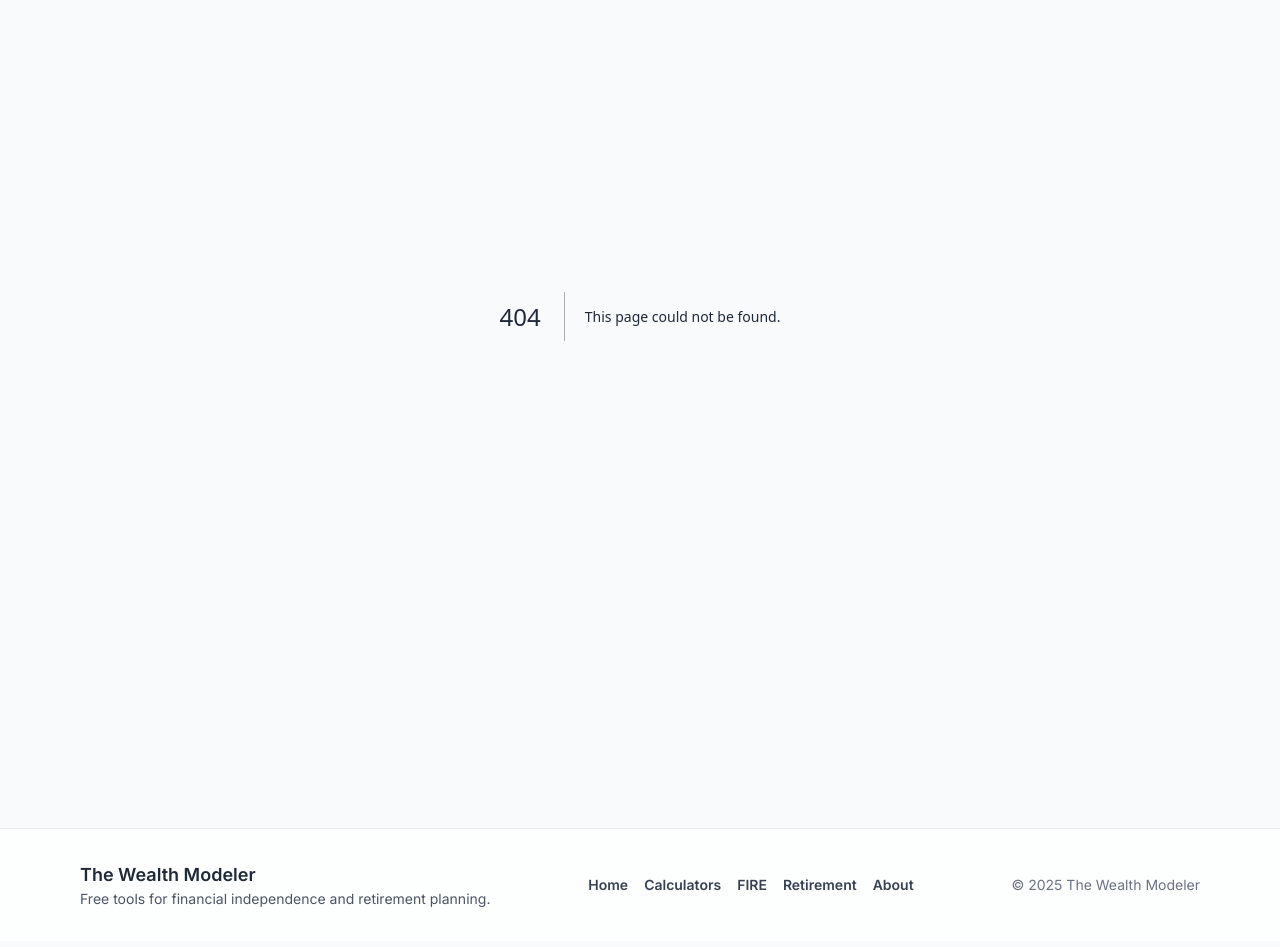
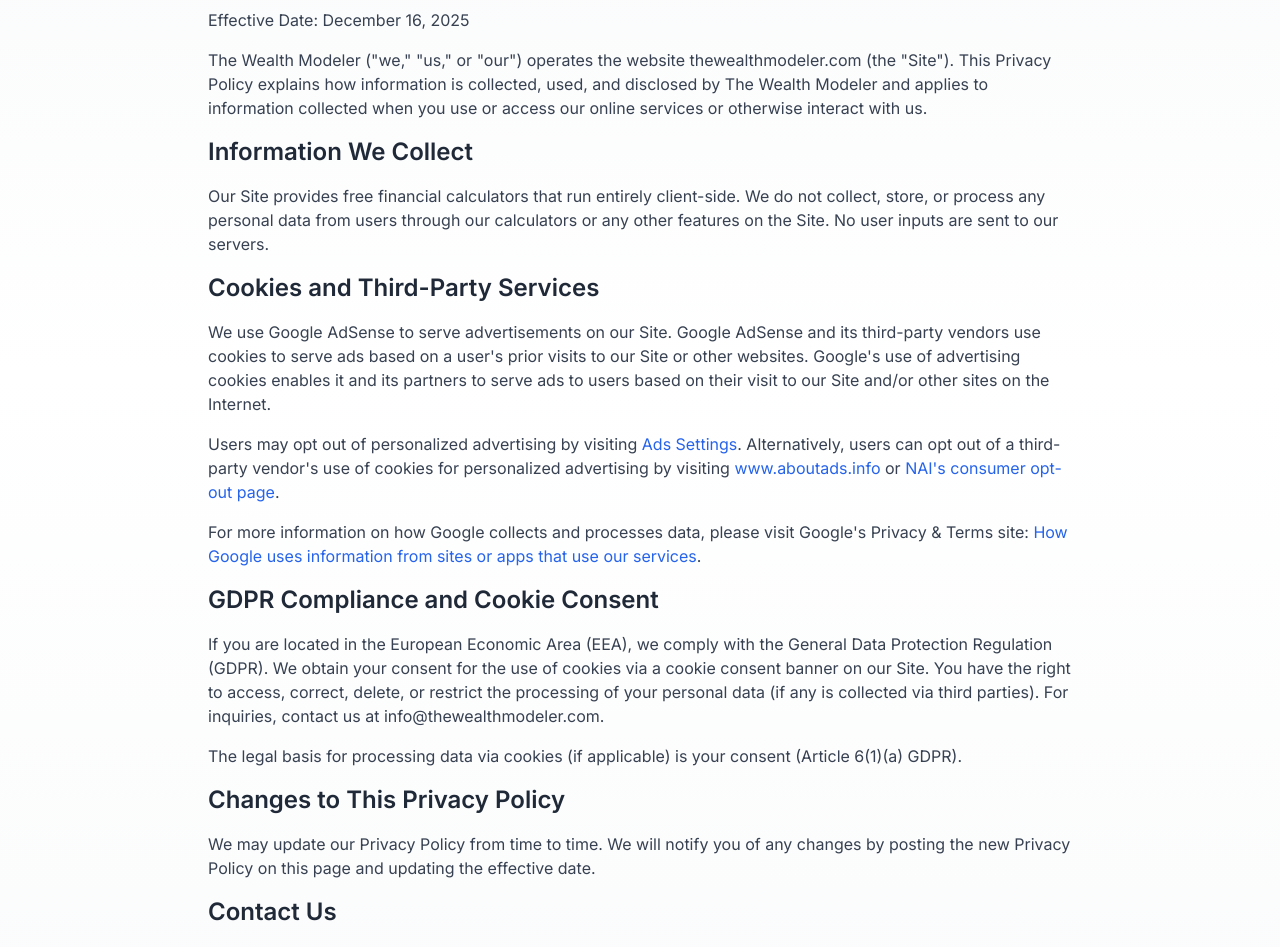
Before and after one commit to alexcanchaya-dotcom/thewealthmodeler, a Next.js app: page /privacy in a window 1280 px wide. Before the commit this address had no page. Shown: the part 200-1147 px from the top of the page. Built offline with nearby package versions, Linux system fonts and the light colour scheme.

Commit message:
Add Privacy Policy page for Google AdSense compliance

```diff
--- /dev/null
+++ b/src/app/privacy/page.tsx
@@ -0,0 +1,45 @@
+// src/app/privacy/page.tsx
+import React from 'react';
+
+export default function PrivacyPage() {
+  return (
+    <div className="container mx-auto px-4 py-8 max-w-4xl">
+      <h1 className="text-3xl font-bold mb-6">Privacy Policy</h1>
+      <p className="mb-4 text-gray-700">
+        Effective Date: December 16, 2025
+      </p>
+      <p className="mb-4 text-gray-700">
+        The Wealth Modeler (&quot;we,&quot; &quot;us,&quot; or &quot;our&quot;) operates the website thewealthmodeler.com (the &quot;Site&quot;). This Privacy Policy explains how information is collected, used, and disclosed by The Wealth Modeler and applies to information collected when you use or access our online services or otherwise interact with us.
+      </p>
+      <h2 className="text-2xl font-semibold mb-4">Information We Collect</h2>
+      <p className="mb-4 text-gray-700">
+        Our Site provides free financial calculators that run entirely client-side. We do not collect, store, or process any personal data from users through our calculators or any other features on the Site. No user inputs are sent to our servers.
+      </p>
+      <h2 className="text-2xl font-semibold mb-4">Cookies and Third-Party Services</h2>
+      <p className="mb-4 text-gray-700">
+        We use Google AdSense to serve advertisements on our Site. Google AdSense and its third-party vendors use cookies to serve ads based on a user&apos;s prior visits to our Site or other websites. Google&apos;s use of advertising cookies enables it and its partners to serve ads to users based on their visit to our Site and/or other sites on the Internet.
+      </p>
+      <p className="mb-4 text-gray-700">
+        Users may opt out of personalized advertising by visiting <a href="https://www.google.com/settings/ads" className="text-blue-600 hover:underline">Ads Settings</a>. Alternatively, users can opt out of a third-party vendor&apos;s use of cookies for personalized advertising by visiting <a href="https://www.aboutads.info/choices/" className="text-blue-600 hover:underline">www.aboutads.info</a> or <a href="https://optout.networkadvertising.org/" className="text-blue-600 hover:underline">NAI&apos;s consumer opt-out page</a>.
+      </p>
+      <p className="mb-4 text-gray-700">
+        For more information on how Google collects and processes data, please visit Google&apos;s Privacy &amp; Terms site: <a href="https://policies.google.com/technologies/partner-sites" className="text-blue-600 hover:underline">How Google uses information from sites or apps that use our services</a>.
+      </p>
+      <h2 className="text-2xl font-semibold mb-4">GDPR Compliance and Cookie Consent</h2>
+      <p className="mb-4 text-gray-700">
+        If you are located in the European Economic Area (EEA), we comply with the General Data Protection Regulation (GDPR). We obtain your consent for the use of cookies via a cookie consent banner on our Site. You have the right to access, correct, delete, or restrict the processing of your personal data (if any is collected via third parties). For inquiries, contact us at info@thewealthmodeler.com.
+      </p>
+      <p className="mb-4 text-gray-700">
+        The legal basis for processing data via cookies (if applicable) is your consent (Article 6(1)(a) GDPR).
+      </p>
+      <h2 className="text-2xl font-semibold mb-4">Changes to This Privacy Policy</h2>
+      <p className="mb-4 text-gray-700">
+        We may update our Privacy Policy from time to time. We will notify you of any changes by posting the new Privacy Policy on this page and updating the effective date.
+      </p>
+      <h2 className="text-2xl font-semibold mb-4">Contact Us</h2>
+      <p className="mb-4 text-gray-700">
+        If you have any questions about this Privacy Policy, please contact us at info@thewealthmodeler.com.
+      </p>
+    </div>
+  );
+}
```
